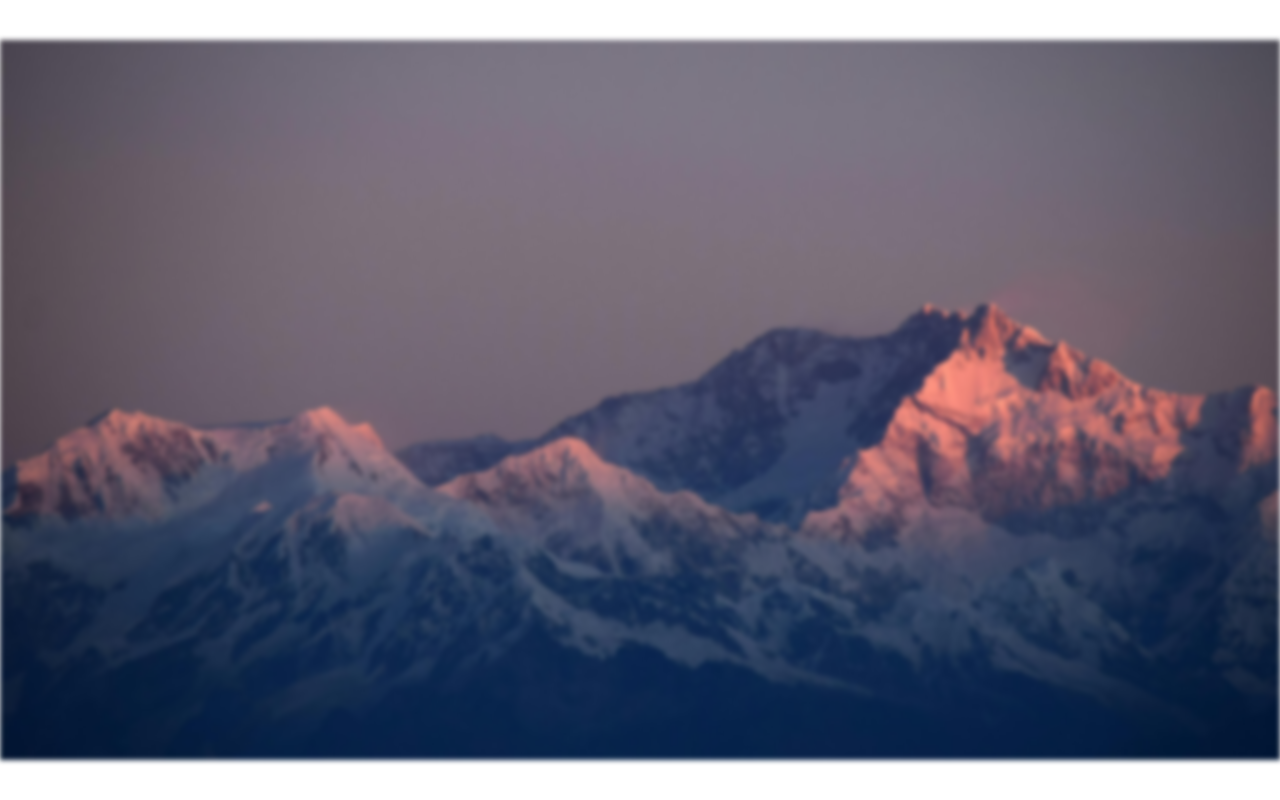
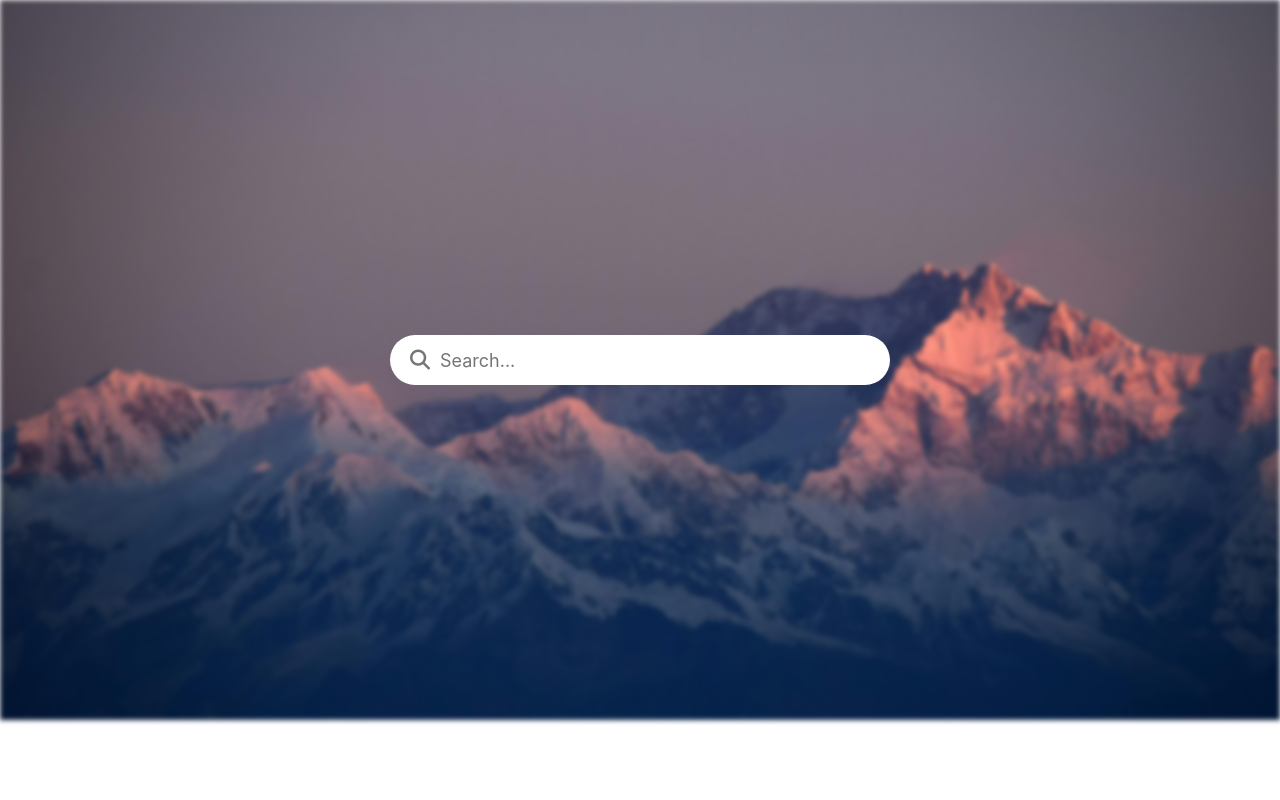
Before and after one commit to ShreyanshRaj22/MassDecoder, a React (Create React App) app: page / in a window 1280 px wide. Built offline with nearby package versions, Linux system fonts and the light colour scheme.

Commit message:
Search Functionality

```diff
--- a/package.json
+++ b/package.json
@@ -7,6 +7,7 @@
     "@testing-library/react": "^13.4.0",
     "@testing-library/user-event": "^13.5.0",
     "axios": "^1.6.8",
+    "bootstrap-icons": "^1.11.3",
     "react": "^18.2.0",
     "react-dom": "^18.2.0",
     "react-router-dom": "^6.22.3",
--- a/public/index.html
+++ b/public/index.html
@@ -15,6 +15,9 @@
   <link rel="manifest" href="%PUBLIC_URL%/manifest.json" />
   <link href="https://cdn.jsdelivr.net/npm/bootstrap@5.3.3/dist/css/bootstrap.min.css" rel="stylesheet"
     integrity="sha384-QWTKZyjpPEjISv5WaRU9OFeRpok6YctnYmDr5pNlyT2bRjXh0JMhjY6hW+ALEwIH" crossorigin="anonymous">
+  <link rel="stylesheet" href="https://cdnjs.cloudflare.com/ajax/libs/font-awesome/6.5.2/css/all.min.css"
+    integrity="sha512-SnH5WK+bZxgPHs44uWIX+LLJAJ9/2PkPKZ5QiAj6Ta86w+fsb2TkcmfRyVX3pBnMFcV7oQPJkl9QevSCWr3W6A=="
+    crossorigin="anonymous" referrerpolicy="no-referrer" />
   <!--
       Notice the use of %PUBLIC_URL% in the tags above.
       It will be replaced with the URL of the `public` folder during the build.
--- a/src/screens/Home.js
+++ b/src/screens/Home.js
@@ -1,27 +1,118 @@
-import React from "react";
+import React, { useState, useEffect } from "react";
 import bannerImg from "../images/banner.jpg";
 
 const Home = () => {
+  const [searchQuery, setSearchQuery] = useState(""); // State to store the search query
+  const [searchResults, setSearchResults] = useState([]); // State to store search results
+  const [containerHeight, setContainerHeight] = useState("90vh"); // Initial container height
+
   const imgStyles = {
     width: "100vw",
     height: "90vh",
     objectFit: "cover",
     filter: "blur(2.5px)",
   };
+
   const containerStyles = {
     display: "flex",
     justifyContent: "center",
     alignItems: "center",
-    height: "100vh",
+    height: containerHeight, // Dynamically set container height
     width: "100vw",
+    position: "relative", // Allows absolute positioning within
   };
 
+  const boxStyles = {
+    position: "absolute", // Absolute position within the flex container
+    width: "500px",
+    height: "50px",
+    backgroundColor: "white",
+    borderRadius: "30px",
+    display: "flex",
+    alignItems: "center",
+    padding: "20px",
+    zIndex: 2, // Ensures it sits on top of the background image
+  };
+
+  const iconStyles = {
+    fontSize: "20px",
+    color: "#777",
+    cursor: "pointer", // Add pointer cursor to indicate it's clickable
+  };
+
+  const inputStyles = {
+    flex: 1,
+    height: "40px",
+    border: "none",
+    outline: "none",
+    fontSize: "18px",
+    paddingLeft: "10px",
+  };
+
+  const handleClick = async () => {
+    try {
+      const response = await fetch(
+        `http://localhost:5000/search?query=${searchQuery}`
+      );
+      if (!response.ok) {
+        throw new Error("Network response was not ok");
+      }
+      const data = await response.json();
+      setSearchResults(data);
+    } catch (error) {
+      console.error("Error searching for artworks:", error);
+      // Handle errors
+    }
+  };
+
+  useEffect(() => {
+    // Update container height when search results change
+    const newContainerHeight = searchResults.length > 0 ? "auto" : "90vh";
+    setContainerHeight(newContainerHeight);
+  }, [searchResults]);
+
   return (
-    <>
+    <div>
       <div style={containerStyles}>
         <img src={bannerImg} alt="Banner" style={imgStyles} />
+        <div style={boxStyles}>
+          <i
+            style={iconStyles}
+            className="fa-solid fa-magnifying-glass"
+            onClick={handleClick}
+          ></i>
+          <input
+            style={inputStyles}
+            type="text"
+            placeholder="Search..."
+            value={searchQuery}
+            onChange={(e) => setSearchQuery(e.target.value)}
+          />
+        </div>
       </div>
-    </>
+      {/* Display search results */}
+      <div className="container mt-4" style={{ maxWidth: "960px" }}>
+        <div className="row">
+          {searchResults.map((artwork, index) => (
+            <div key={index} className="col-md-4 mb-4">
+              <div className="card">
+                <img
+                  src={artwork.image}
+                  className="card-img-top"
+                  alt={artwork.name}
+                />
+                <div className="card-body">
+                  <h5 className="card-title">{artwork.name}</h5>
+                  <p className="card-text">Style: {artwork.style}</p>
+                  <p className="card-text">Artist: {artwork.artist}</p>
+                  <p className="card-text">Category: {artwork.category}</p>
+                </div>
+              </div>
+            </div>
+          ))}
+        </div>
+      </div>
+    </div>
   );
 };
 
```
Also changed, not shown: 1 other file (tests, documents, lock files or other folders).
